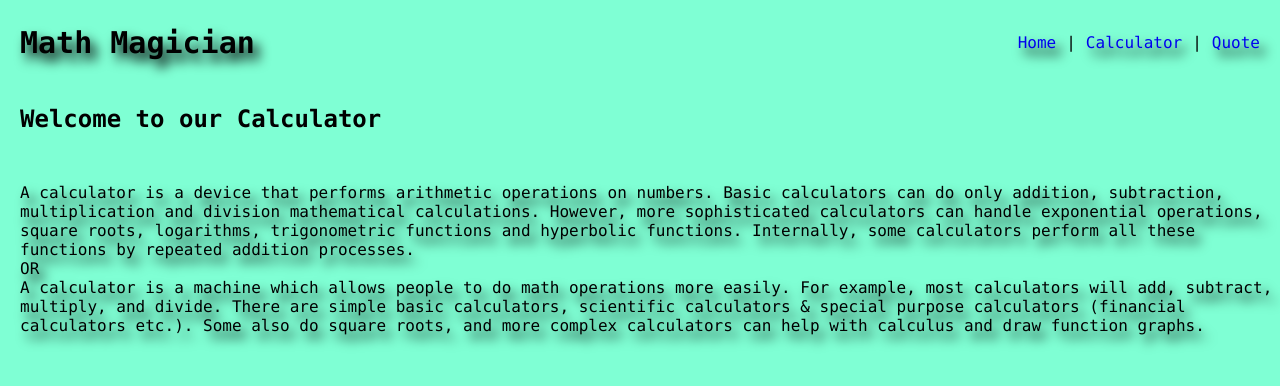
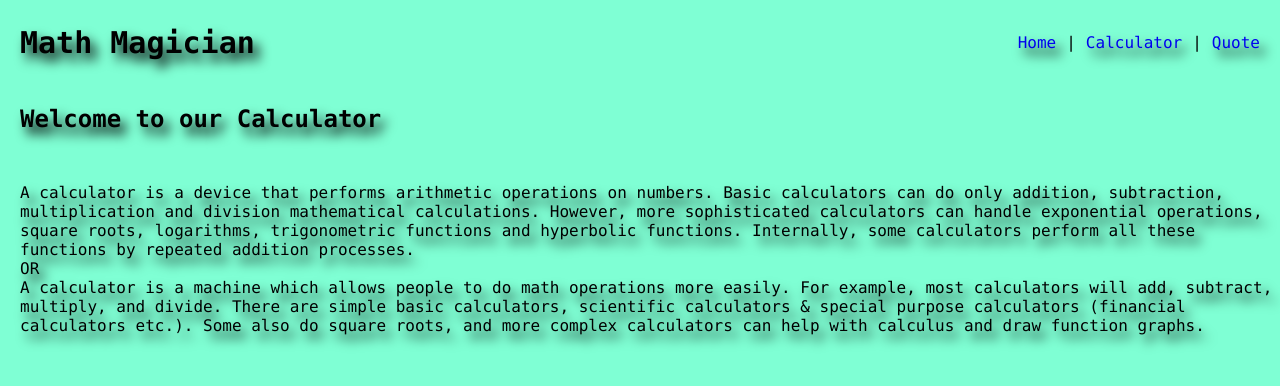
Before and after one commit to Fahim-Khan-P/math-magician-1, a React (Create React App) app: page / in a window 1280 px wide. Shown: the top 386 px of the page. Built offline with nearby package versions, Linux system fonts and the light colour scheme.

Commit message:
Add filter property to welcome

```diff
--- a/src/components/calculator.css
+++ b/src/components/calculator.css
@@ -87,6 +87,10 @@ button:hover {
   filter: drop-shadow(6px 8px 6px black);
 }
 
+.welcome {
+  filter: drop-shadow(6px 8px 6px black);
+}
+
 .tags {
   margin-right: 10px;
 }
--- a/src/components/home.js
+++ b/src/components/home.js
@@ -2,7 +2,7 @@ import React from 'react';
 
 const Home = () => (
   <div>
-    <h2>Welcome to our Calculator</h2>
+    <h2 className="welcome">Welcome to our Calculator</h2>
     <p className="info">
       A calculator is a device that performs arithmetic operations on numbers.
       Basic calculators can do only addition, subtraction, multiplication and
```
